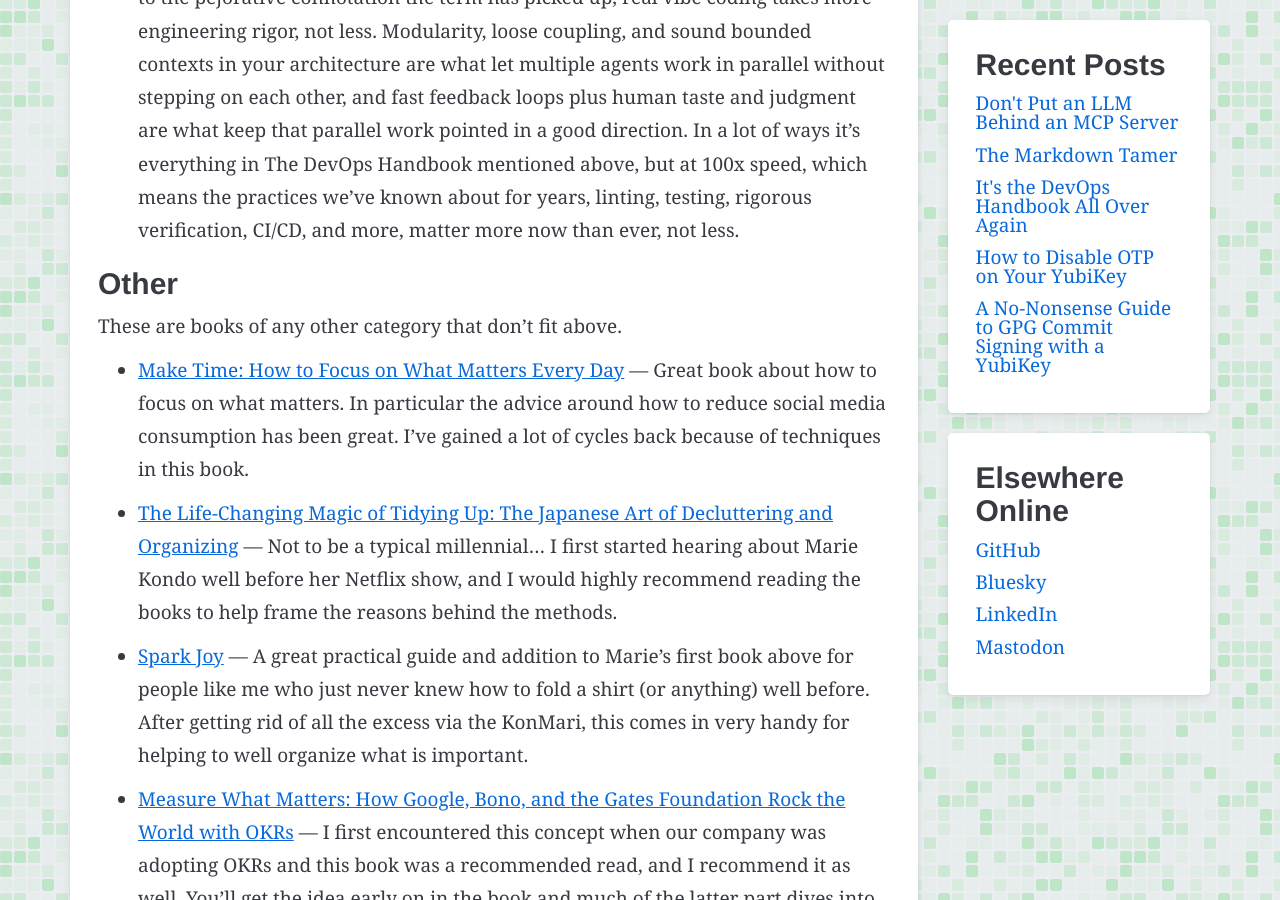
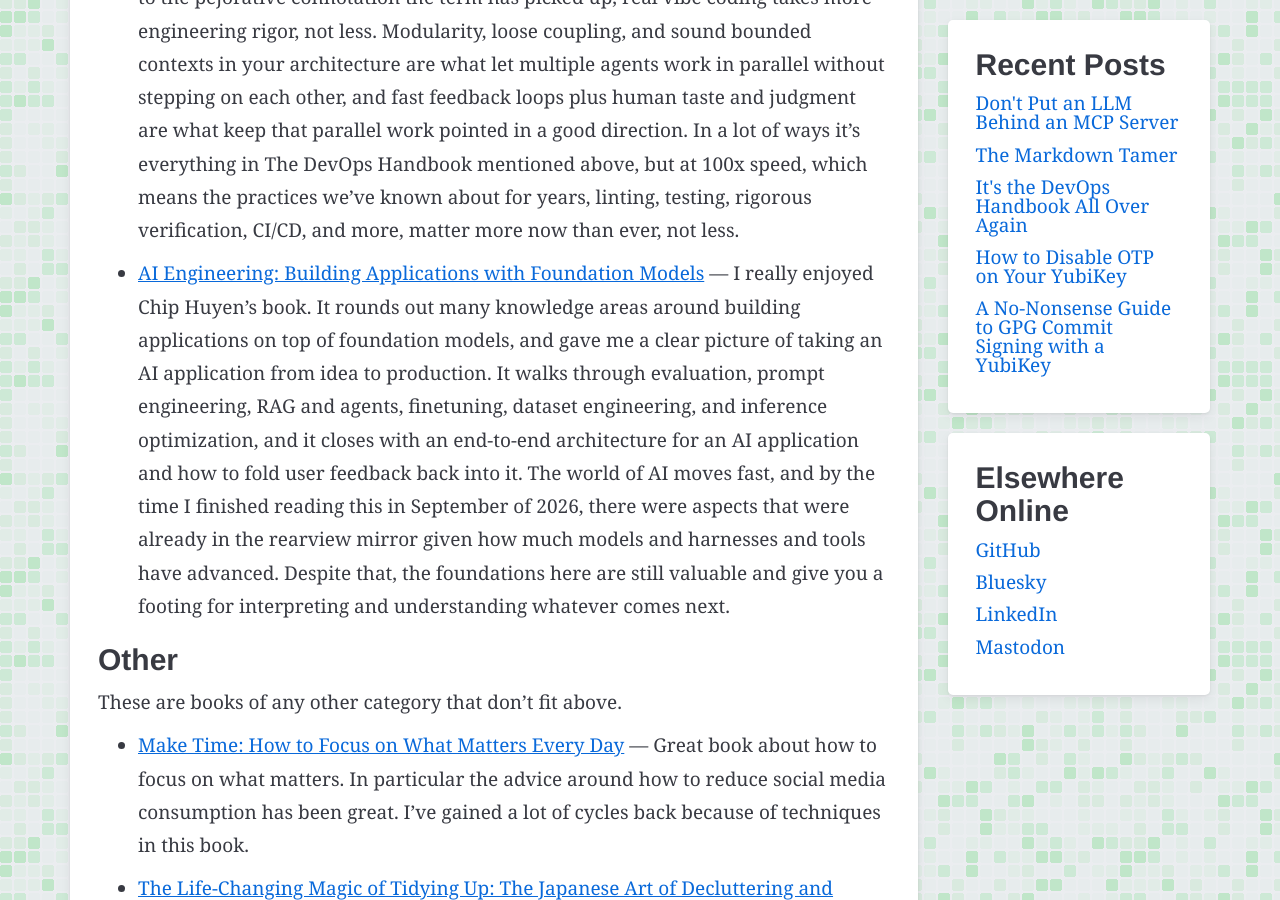
Before and after one commit to ryanspletzer/ryanspletzer.github.io, a Jekyll site: the page built from linkfarm.md, in a window 1280 px wide and 900 px high, scrolled down 12169 px. Built offline with Jekyll 4.4.1, drawn with Linux system fonts in a browser that asks for light colours.

Commit message:
Add AI Engineering by Chip Huyen to linkfarm
Co-Authored-By: Claude Fable 5.1 <noreply@anthropic.com>

```diff
--- a/linkfarm.md
+++ b/linkfarm.md
@@ -427,6 +427,24 @@ read them:
   matter more now than ever,
   not less.
 
+* [AI Engineering: Building Applications with Foundation Models](
+  https://www.oreilly.com/library/view/ai-engineering/9781098166298/) — I really enjoyed Chip Huyen's book.
+  It rounds out many knowledge areas around building applications on top of foundation models,
+  and gave me a clear picture of taking an AI application from idea to production.
+  It walks through evaluation,
+  prompt engineering,
+  RAG and agents,
+  finetuning,
+  dataset engineering,
+  and inference optimization,
+  and it closes with an end-to-end architecture for an AI application and how to fold user feedback back into it.
+  The world of AI moves fast,
+  and by the time I finished reading this in September of 2026,
+  there were aspects that were already in the rearview mirror
+  given how much models and harnesses and tools have advanced.
+  Despite that, the foundations here are still valuable
+  and give you a footing for interpreting and understanding whatever comes next.
+
 ## Other
 
 These are books of any other category that don't fit above.
```
